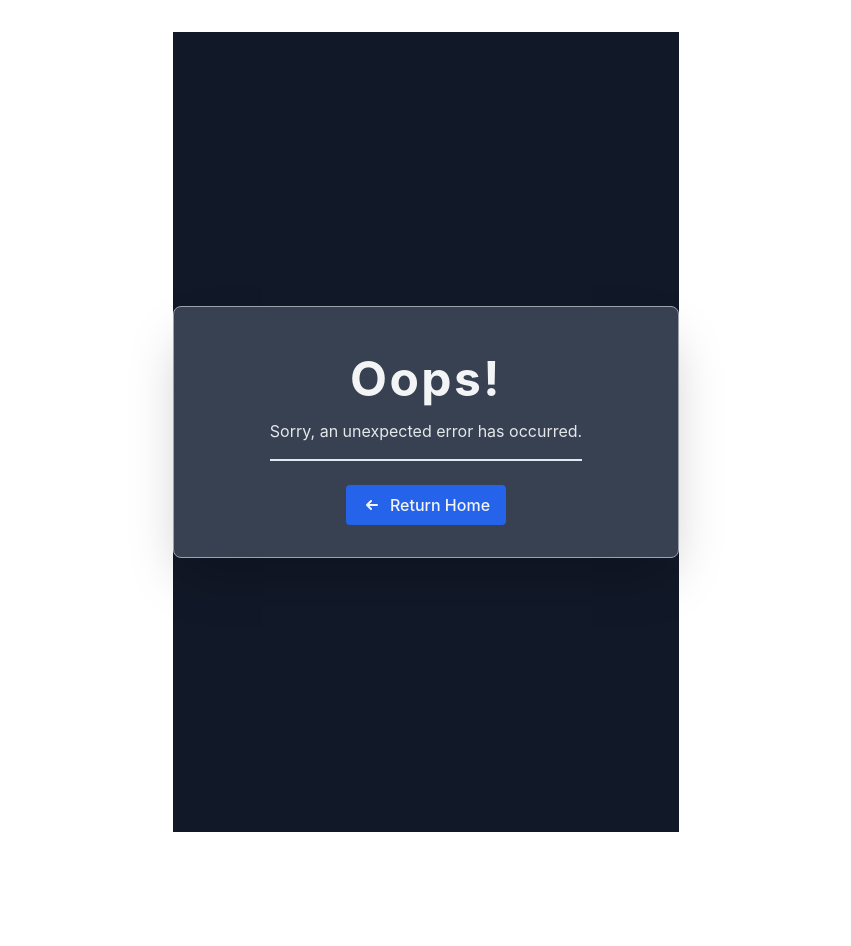
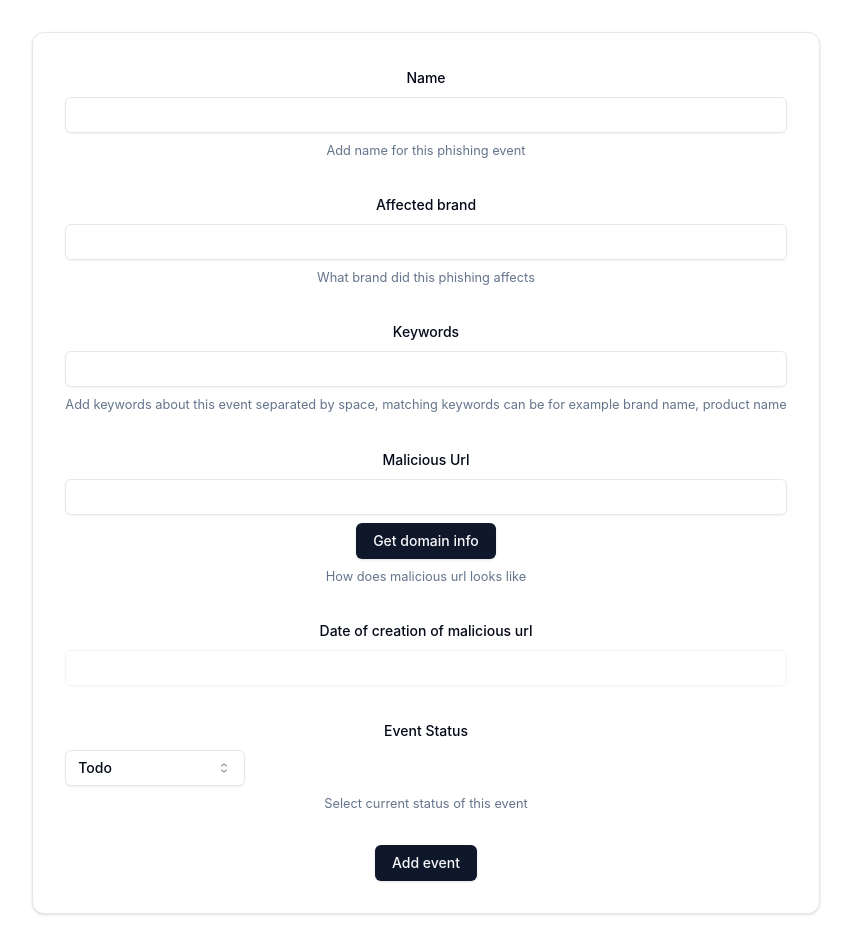
Before and after one commit to tkukec/stem24-phishing-tracker, a React (Vite) app in the folder frontend/: page /phishing-add in a window 1280 px wide. Shown: the whole page, without its empty margins (214-1065 px from the left). Before the commit the page ends 864 px from the top, so only its background shows below. Built offline with nearby package versions, Linux system fonts and the light colour scheme; no server answers.

Commit message:
Added form for event

```diff
--- a/frontend/package.json
+++ b/frontend/package.json
@@ -15,6 +15,7 @@
     "@radix-ui/react-icons": "^1.3.0",
     "@radix-ui/react-label": "^2.0.2",
     "@radix-ui/react-popover": "^1.0.7",
+    "@radix-ui/react-select": "^2.0.0",
     "@radix-ui/react-slot": "^1.0.2",
     "@tanstack/react-query": "^5.36.0",
     "@tanstack/react-query-devtools": "^5.36.1",
--- a/frontend/src/api/config/axios.ts
+++ b/frontend/src/api/config/axios.ts
@@ -15,3 +15,8 @@ export const axiosPrivate = Axios.create({
   headers,
   withCredentials: true,
 });
+
+export const whoisInstance = Axios.create({
+    baseURL: 'https://www.whoisxmlapi.com',
+    headers
+});
--- /dev/null
+++ b/frontend/src/api/whois.ts
@@ -0,0 +1,14 @@
+import {whoisInstance} from "@api/config/axios.ts";
+
+export const getDnsRecords = async (url: string) => {
+
+    const data = await whoisInstance.get("/whoisserver/WhoisService", {
+        params: {
+            outputFormat: "json",
+            apiKey: "at_X6tVoNL7IJMGV6CIPmKCVI2DYdIRQ",
+            domainName: url
+        },
+    })
+    return data.data
+
+}
--- a/frontend/src/components/Forms/PhishingEventForm.tsx
+++ b/frontend/src/components/Forms/PhishingEventForm.tsx
@@ -2,7 +2,6 @@ import {phishingEventSchema} from "@/schemas/PhishingEventSchema.ts";
 import {zodResolver} from "@hookform/resolvers/zod"
 import {useForm} from "react-hook-form"
 import z from "zod"
-import { format } from "date-fns"
 import {Button} from "@/components/ui/button.tsx";
 import {
     Form,
@@ -14,34 +13,49 @@ import {
     FormMessage
 } from "@/components/ui/form.tsx";
 import {Input} from "@/components/ui/input"
-import {Popover, PopoverContent, PopoverTrigger} from "@/components/ui/popover.tsx";
-import {cn} from "@/lib/utils.ts";
-import { Calendar as CalendarIcon } from "lucide-react"
-import {Calendar} from "@/components/ui/calendar.tsx";
+import {
+    Select, SelectContent, SelectGroup, SelectItem,
+    SelectTrigger,
+    SelectValue
+} from "@/components/ui/select.tsx";
+import {getDnsRecords} from "@api/whois.ts";
+import {IWhoisRecords} from "@/types/WhoisRecords";
+
 const PhishingEventForm = () => {
     const form = useForm<z.infer<typeof phishingEventSchema>>({
-        resolver: zodResolver(phishingEventSchema)
+        resolver: zodResolver(phishingEventSchema),
+        defaultValues: {
+            status: "todo"
+        }
     })
-    const {watch, setValue} = form
+    const {setValue, getValues, watch} = form
+
+    const getDomainInfo = async () => {
+        const domainRecords: IWhoisRecords = await getDnsRecords(getValues("maliciousUrl"))
+        const createdDate = domainRecords.WhoisRecord.createdDate
+        setValue("domainRegistrationDate", createdDate)
+    }
+
 
     const onSubmit = () => {
-
     }
 
+
     return (
+        <div className="rounded-xl border bg-card text-card-foreground shadow p-8">
             <Form {...form}>
-            <form onSubmit={form.handleSubmit(onSubmit)} className="space-y-8">
+                <form onSubmit={form.handleSubmit(onSubmit)} className="flex-col space-y-8">
                     <FormField
                         control={form.control}
                         name="name"
                         render={({field}) => (
                             <FormItem>
-                            <FormLabel>Username</FormLabel>
+                                <FormLabel>Name</FormLabel>
                                 <FormControl>
-                                <Input placeholder="shadcn" {...field} />
+                                    <Input {...field} />
                                 </FormControl>
                                 <FormDescription>
-                                This is your public display name.
+                                    Add name for this phishing event
                                 </FormDescription>
                                 <FormMessage/>
                             </FormItem>
@@ -52,12 +66,30 @@ const PhishingEventForm = () => {
                         name="brand"
                         render={({field}) => (
                             <FormItem>
-                            <FormLabel>Username</FormLabel>
+                                <FormLabel>Affected brand</FormLabel>
                                 <FormControl>
-                                <Input placeholder="shadcn" {...field} />
+                                    <Input {...field} />
                                 </FormControl>
                                 <FormDescription>
-                                This is your public display name.
+                                    What brand did this phishing affects
+                                </FormDescription>
+                                <FormMessage/>
+                            </FormItem>
+                        )}
+                    />
+                    <FormField
+                        control={form.control}
+                        name="keyword"
+                        render={({field}) => (
+                            <FormItem>
+                                <FormLabel>Keywords</FormLabel>
+                                <FormControl>
+                                    <Input {...field} />
+                                </FormControl>
+                                <FormDescription>
+                                    Add keywords about this event separated by space, matching keywords can be for
+                                    example brand
+                                    name, product name
                                 </FormDescription>
                                 <FormMessage/>
                             </FormItem>
@@ -68,89 +100,66 @@ const PhishingEventForm = () => {
                         name="maliciousUrl"
                         render={({field}) => (
                             <FormItem>
-                            <FormLabel>Username</FormLabel>
+                                <FormLabel>Malicious Url</FormLabel>
                                 <FormControl>
-                                <Input placeholder="shadcn" {...field} />
+                                    <>
+                                        <Input {...field}  />
+                                        <Button type="button" onClick={getDomainInfo}>Get domain info</Button>
+                                    </>
                                 </FormControl>
                                 <FormDescription>
-                                This is your public display name.
+                                    How does malicious url looks like
                                 </FormDescription>
                                 <FormMessage/>
                             </FormItem>
                         )}
                     />
+
+                    <FormItem>
+                        <FormLabel>Date of creation of malicious url</FormLabel>
+                        <FormControl>
+                            <>
+                                <Input disabled value={(watch("domainRegistrationDate") ?? "").toString() ?? ""}/>
+                                                 </>
+                        </FormControl>
+                    </FormItem>
+
                     <FormField
                         control={form.control}
-                    name="keyword"
+                        name="status"
                         render={({field}) => (
-                        <FormItem>
-                            <FormLabel>Username</FormLabel>
+                            <FormItem className="flex-col align-normal">
+                                <FormLabel>Event Status</FormLabel>
                                 <FormControl>
-                                <Input placeholder="shadcn" {...field} />
+                                    <Select
+                                        {...field}
+                                        onValueChange={(value: "todo" | "in progress" | "done") => setValue("status", value)}
+                                    >
+                                        <SelectTrigger className="w-[180px]">
+                                            <SelectValue placeholder="Set event status"/>
+                                        </SelectTrigger>
+                                        <SelectContent>
+                                            <SelectGroup>
+                                                <SelectItem value="todo">Todo</SelectItem>
+                                                <SelectItem value="in progress">In Progress</SelectItem>
+                                                <SelectItem value="done">Done</SelectItem>
+                                            </SelectGroup>
+                                        </SelectContent>
+                                    </Select>
                                 </FormControl>
                                 <FormDescription>
-                                This is your public display name.
+                                    Select current status of this event
                                 </FormDescription>
                                 <FormMessage/>
                             </FormItem>
                         )}
                     />
-                <Popover>
-                    <PopoverTrigger asChild>
-                        <Button
-                            variant={"outline"}
-                            className={cn(
-                                "w-[280px] justify-start text-left font-normal",
-                                !watch("domainRegistrationDate") && "text-muted-foreground"
-                            )}
-                        >
-                            <CalendarIcon className="mr-2 h-4 w-4"/>
-                            {watch("domainRegistrationDate") ? format(watch("domainRegistrationDate"), "PPP") : <span>Pick a date</span>}
-                        </Button>
-                    </PopoverTrigger>
-                    <PopoverContent className="w-auto p-0">
-                        <Calendar
-                            mode="single"
-                            selected={watch("domainRegistrationDate")}
-                            onSelect={(date) => setValue("domainRegistrationDate", date)}
-                            initialFocus
-                        />
-                    </PopoverContent>
-                </Popover>
-                <FormField
-                    control={form.control}
-                    name="status"
-                    render={({field}) => (
-                        <FormItem>
-                            <FormLabel>Username</FormLabel>
-                            <FormControl>
-                                <Input placeholder="shadcn" {...field} />
-                            </FormControl>
-                            <FormDescription>
-                                This is your public display name.
-                            </FormDescription>
-                            <FormMessage/>
-                        </FormItem>
-                    )}
-                /> <FormField
-                control={form.control}
-                name="dnsRecords"
-                render={({field}) => (
-                    <FormItem>
-                        <FormLabel>Username</FormLabel>
-                        <FormControl>
-                            <Input placeholder="shadcn" {...field} />
-                        </FormControl>
-                        <FormDescription>
-                            This is your public display name.
-                        </FormDescription>
-                        <FormMessage/>
-                    </FormItem>
-                )}
-            />
-                <Button type="submit">Submit</Button>
+
+
+                    <Button type="submit">Add event</Button>
                 </form>
             </Form>
+        </div>
     )
 };
 
--- /dev/null
+++ b/frontend/src/components/ui/select.tsx
@@ -0,0 +1,162 @@
+import * as React from "react"
+import {
+  CaretSortIcon,
+  CheckIcon,
+  ChevronDownIcon,
+  ChevronUpIcon,
+} from "@radix-ui/react-icons"
+import * as SelectPrimitive from "@radix-ui/react-select"
+
+import { cn } from "@/lib/utils"
+
+const Select = SelectPrimitive.Root
+
+const SelectGroup = SelectPrimitive.Group
+
+const SelectValue = SelectPrimitive.Value
+
+const SelectTrigger = React.forwardRef<
+  React.ElementRef<typeof SelectPrimitive.Trigger>,
+  React.ComponentPropsWithoutRef<typeof SelectPrimitive.Trigger>
+>(({ className, children, ...props }, ref) => (
+  <SelectPrimitive.Trigger
+    ref={ref}
+    className={cn(
+      "flex h-9 w-full items-center justify-between whitespace-nowrap rounded-md border border-input bg-transparent px-3 py-2 text-sm shadow-sm ring-offset-background placeholder:text-muted-foreground focus:outline-none focus:ring-1 focus:ring-ring disabled:cursor-not-allowed disabled:opacity-50 [&>span]:line-clamp-1",
+      className
+    )}
+    {...props}
+  >
+    {children}
+    <SelectPrimitive.Icon asChild>
+      <CaretSortIcon className="h-4 w-4 opacity-50" />
+    </SelectPrimitive.Icon>
+  </SelectPrimitive.Trigger>
+))
+SelectTrigger.displayName = SelectPrimitive.Trigger.displayName
+
+const SelectScrollUpButton = React.forwardRef<
+  React.ElementRef<typeof SelectPrimitive.ScrollUpButton>,
+  React.ComponentPropsWithoutRef<typeof SelectPrimitive.ScrollUpButton>
+>(({ className, ...props }, ref) => (
+  <SelectPrimitive.ScrollUpButton
+    ref={ref}
+    className={cn(
+      "flex cursor-default items-center justify-center py-1",
+      className
+    )}
+    {...props}
+  >
+    <ChevronUpIcon />
+  </SelectPrimitive.ScrollUpButton>
+))
+SelectScrollUpButton.displayName = SelectPrimitive.ScrollUpButton.displayName
+
+const SelectScrollDownButton = React.forwardRef<
+  React.ElementRef<typeof SelectPrimitive.ScrollDownButton>,
+  React.ComponentPropsWithoutRef<typeof SelectPrimitive.ScrollDownButton>
+>(({ className, ...props }, ref) => (
+  <SelectPrimitive.ScrollDownButton
+    ref={ref}
+    className={cn(
+      "flex cursor-default items-center justify-center py-1",
+      className
+    )}
+    {...props}
+  >
+    <ChevronDownIcon />
+  </SelectPrimitive.ScrollDownButton>
+))
+SelectScrollDownButton.displayName =
+  SelectPrimitive.ScrollDownButton.displayName
+
+const SelectContent = React.forwardRef<
+  React.ElementRef<typeof SelectPrimitive.Content>,
+  React.ComponentPropsWithoutRef<typeof SelectPrimitive.Content>
+>(({ className, children, position = "popper", ...props }, ref) => (
+  <SelectPrimitive.Portal>
+    <SelectPrimitive.Content
+      ref={ref}
+      className={cn(
+        "relative z-50 max-h-96 min-w-[8rem] overflow-hidden rounded-md border bg-popover text-popover-foreground shadow-md data-[state=open]:animate-in data-[state=closed]:animate-out data-[state=closed]:fade-out-0 data-[state=open]:fade-in-0 data-[state=closed]:zoom-out-95 data-[state=open]:zoom-in-95 data-[side=bottom]:slide-in-from-top-2 data-[side=left]:slide-in-from-right-2 data-[side=right]:slide-in-from-left-2 data-[side=top]:slide-in-from-bottom-2",
+        position === "popper" &&
+          "data-[side=bottom]:translate-y-1 data-[side=left]:-translate-x-1 data-[side=right]:translate-x-1 data-[side=top]:-translate-y-1",
+        className
+      )}
+      position={position}
+      {...props}
+    >
+      <SelectScrollUpButton />
+      <SelectPrimitive.Viewport
+        className={cn(
+          "p-1",
+          position === "popper" &&
+            "h-[var(--radix-select-trigger-height)] w-full min-w-[var(--radix-select-trigger-width)]"
+        )}
+      >
+        {children}
+      </SelectPrimitive.Viewport>
+      <SelectScrollDownButton />
+    </SelectPrimitive.Content>
+  </SelectPrimitive.Portal>
+))
+SelectContent.displayName = SelectPrimitive.Content.displayName
+
+const SelectLabel = React.forwardRef<
+  React.ElementRef<typeof SelectPrimitive.Label>,
+  React.ComponentPropsWithoutRef<typeof SelectPrimitive.Label>
+>(({ className, ...props }, ref) => (
+  <SelectPrimitive.Label
+    ref={ref}
+    className={cn("px-2 py-1.5 text-sm font-semibold", className)}
+    {...props}
+  />
+))
+SelectLabel.displayName = SelectPrimitive.Label.displayName
+
+const SelectItem = React.forwardRef<
+  React.ElementRef<typeof SelectPrimitive.Item>,
+  React.ComponentPropsWithoutRef<typeof SelectPrimitive.Item>
+>(({ className, children, ...props }, ref) => (
+  <SelectPrimitive.Item
+    ref={ref}
+    className={cn(
+      "relative flex w-full cursor-default select-none items-center rounded-sm py-1.5 pl-2 pr-8 text-sm outline-none focus:bg-accent focus:text-accent-foreground data-[disabled]:pointer-events-none data-[disabled]:opacity-50",
+      className
+    )}
+    {...props}
+  >
+    <span className="absolute right-2 flex h-3.5 w-3.5 items-center justify-center">
+      <SelectPrimitive.ItemIndicator>
+        <CheckIcon className="h-4 w-4" />
+      </SelectPrimitive.ItemIndicator>
+    </span>
+    <SelectPrimitive.ItemText>{children}</SelectPrimitive.ItemText>
+  </SelectPrimitive.Item>
+))
+SelectItem.displayName = SelectPrimitive.Item.displayName
+
+const SelectSeparator = React.forwardRef<
+  React.ElementRef<typeof SelectPrimitive.Separator>,
+  React.ComponentPropsWithoutRef<typeof SelectPrimitive.Separator>
+>(({ className, ...props }, ref) => (
+  <SelectPrimitive.Separator
+    ref={ref}
+    className={cn("-mx-1 my-1 h-px bg-muted", className)}
+    {...props}
+  />
+))
+SelectSeparator.displayName = SelectPrimitive.Separator.displayName
+
+export {
+  Select,
+  SelectGroup,
+  SelectValue,
+  SelectTrigger,
+  SelectContent,
+  SelectLabel,
+  SelectItem,
+  SelectSeparator,
+  SelectScrollUpButton,
+  SelectScrollDownButton,
+}
--- a/frontend/src/main.tsx
+++ b/frontend/src/main.tsx
@@ -2,36 +2,42 @@ import React from "react";
 import ReactDOM from "react-dom/client";
 import App from "./App.tsx";
 import "./index.css";
-import { createBrowserRouter, RouterProvider } from "react-router-dom";
+import {createBrowserRouter, RouterProvider} from "react-router-dom";
 import ProtectedRoutes from "./routes/ProtectedRoutes.tsx";
 import ErrorPage from "./pages/ErrorPage.tsx";
-import { QueryClient, QueryClientProvider } from "@tanstack/react-query";
-import { AuthProvider } from "./context/AuthProvider.tsx";
+import {QueryClient, QueryClientProvider} from "@tanstack/react-query";
+import {AuthProvider} from "./context/AuthProvider.tsx";
 import Root from "./layouts/Root.tsx";
-import { ReactQueryDevtools } from "@tanstack/react-query-devtools";
-import { LoginPage } from "./pages/LoginPage.tsx";
+import {ReactQueryDevtools} from "@tanstack/react-query-devtools";
+import {LoginPage} from "./pages/LoginPage.tsx";
+import PhishingEventFormPage from "@/pages/PhishingEventFormPage.tsx";
 
 const router = createBrowserRouter([
     {
         path: "/",
-        element: <ProtectedRoutes layout={<Root />} />,
-        errorElement: <ErrorPage />,
+        element: <ProtectedRoutes layout={<Root/>}/>,
+        errorElement: <ErrorPage/>,
         children: [
             {
                 index: true,
-                element: <App />,
+                element: <App/>,
             },
         ],
     },
     {
         path: "/app",
-        element: <App />,
-        errorElement: <ErrorPage />,
+        element: <App/>,
+        errorElement: <ErrorPage/>,
     },
     {
         path: "/login",
-        element: <App />,
-        errorElement: <LoginPage />,
+        element: <App/>,
+        errorElement: <LoginPage/>,
+    },
+    {
+        path: "/phishing-add",
+        element: <PhishingEventFormPage/>,
+        errorElement: <ErrorPage/>,
     },
 ]);
 
@@ -41,9 +47,9 @@ ReactDOM.createRoot(document.getElementById("root")!).render(
     <React.StrictMode>
         <QueryClientProvider client={queryClient}>
             <AuthProvider>
-                <RouterProvider router={router} />
+                <RouterProvider router={router}/>
             </AuthProvider>
-            <ReactQueryDevtools initialIsOpen={false} buttonPosition="top-left" />
+            <ReactQueryDevtools initialIsOpen={false} buttonPosition="top-left"/>
         </QueryClientProvider>
     </React.StrictMode>,
 );
--- /dev/null
+++ b/frontend/src/pages/PhishingEventFormPage.tsx
@@ -0,0 +1,12 @@
+import PhishingEventForm from "@/components/Forms/PhishingEventForm.tsx";
+
+
+const PhishingEventFormPage = () => {
+    return (
+        <div>
+            <PhishingEventForm/>
+        </div>
+    );
+};
+
+export default PhishingEventFormPage;
--- a/frontend/src/schemas/PhishingEventSchema.ts
+++ b/frontend/src/schemas/PhishingEventSchema.ts
@@ -5,7 +5,7 @@ export const phishingEventSchema = z.object({
     description: z.string().min(10).max(1500),
     maliciousUrl: z.string().url(),
     domainRegistrationDate: z.date(),
-    keyword: z.array(z.string()),
+    keyword:z.string(),
     status: z.enum(["todo", "in progress", "done"]),
     dnsRecords: z.array(z.string()),
 })
```
Also changed, not shown: frontend/src/types/WhoisRecords.d.ts (added, +9 -0 lines), 2 other files (tests, documents, lock files or other folders). Lines whose indentation alone changed are shown as unchanged.
